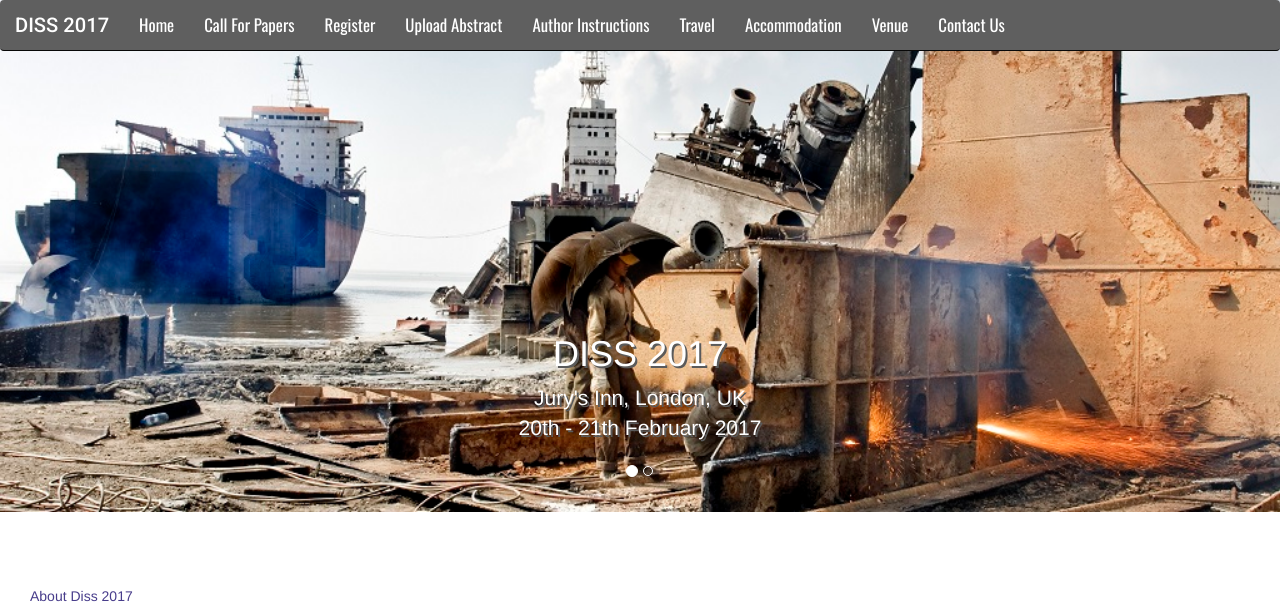
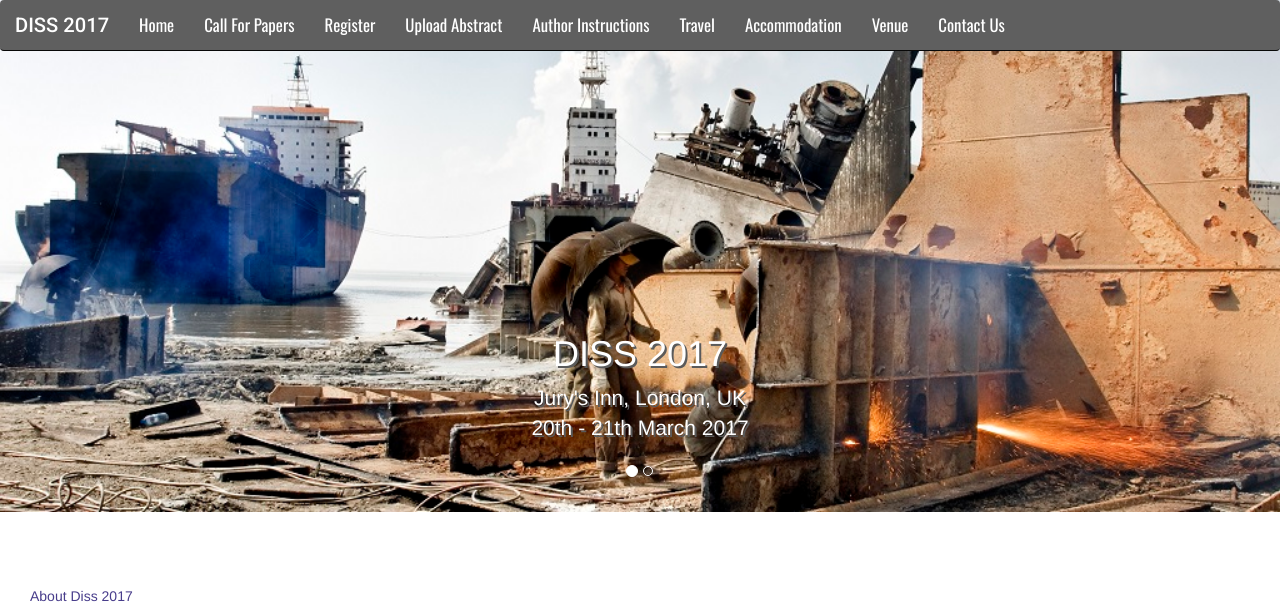
Before and after one commit to ASRANet/DISS, a Django app: page / in a window 1280 px wide. Shown: the top 609 px of the page. Run offline with Django 3.2, Linux system fonts and the light colour scheme; data comes from the database, SQL or seed files in the repository; some libraries are stand-ins or nearby versions.

Commit message:
Fixed conference dates

```diff
--- a/templates/index.html
+++ b/templates/index.html
@@ -18,7 +18,7 @@
                     <div class="carousel-caption">
                         <h1>DISS 2017</h1>
                         <p>Jury's Inn, London, UK<br>
-                            20th - 21th February 2017</p>
+                            20th - 21th March 2017</p>
                     </div>
                 </div>
             </div>
```
